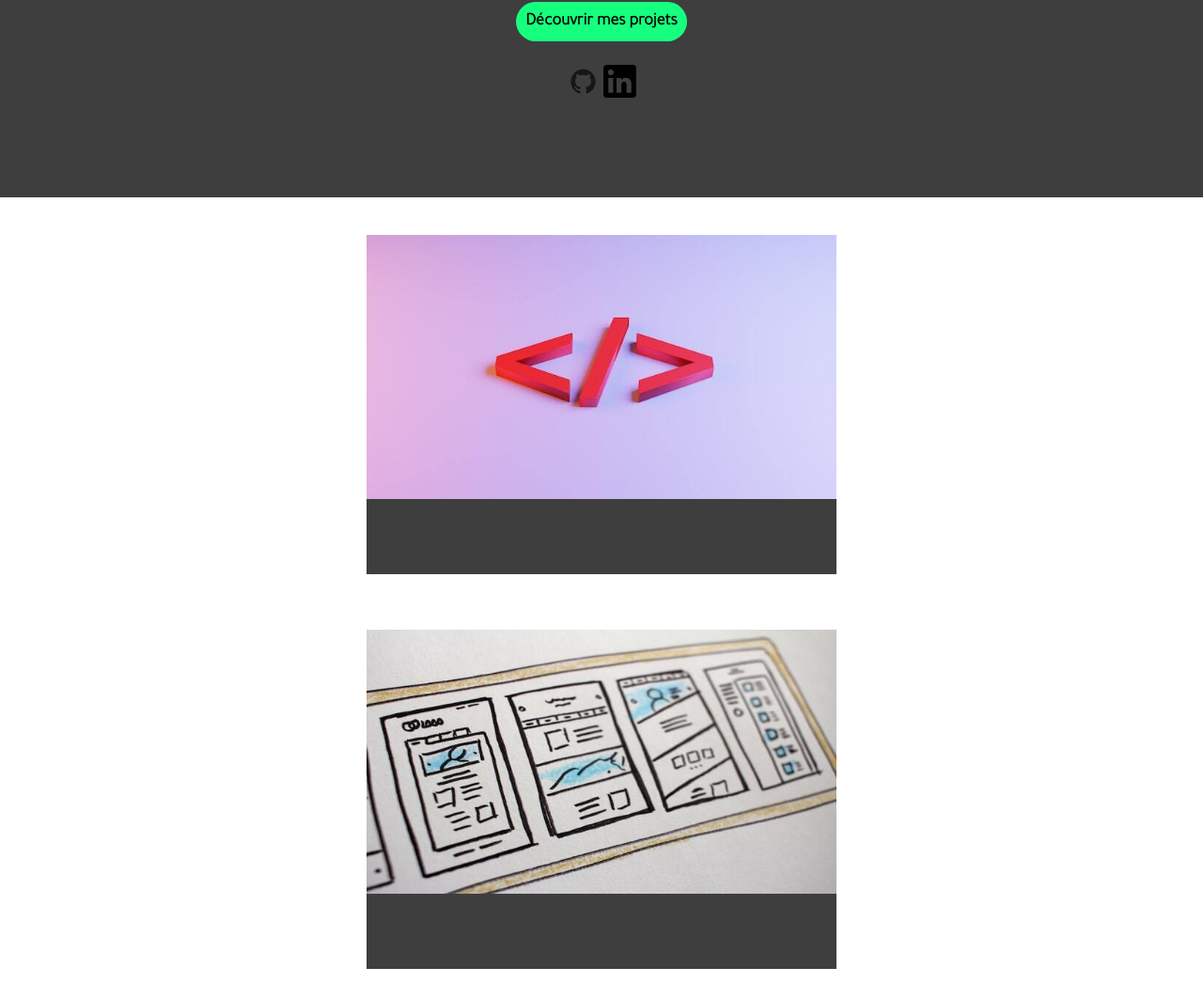
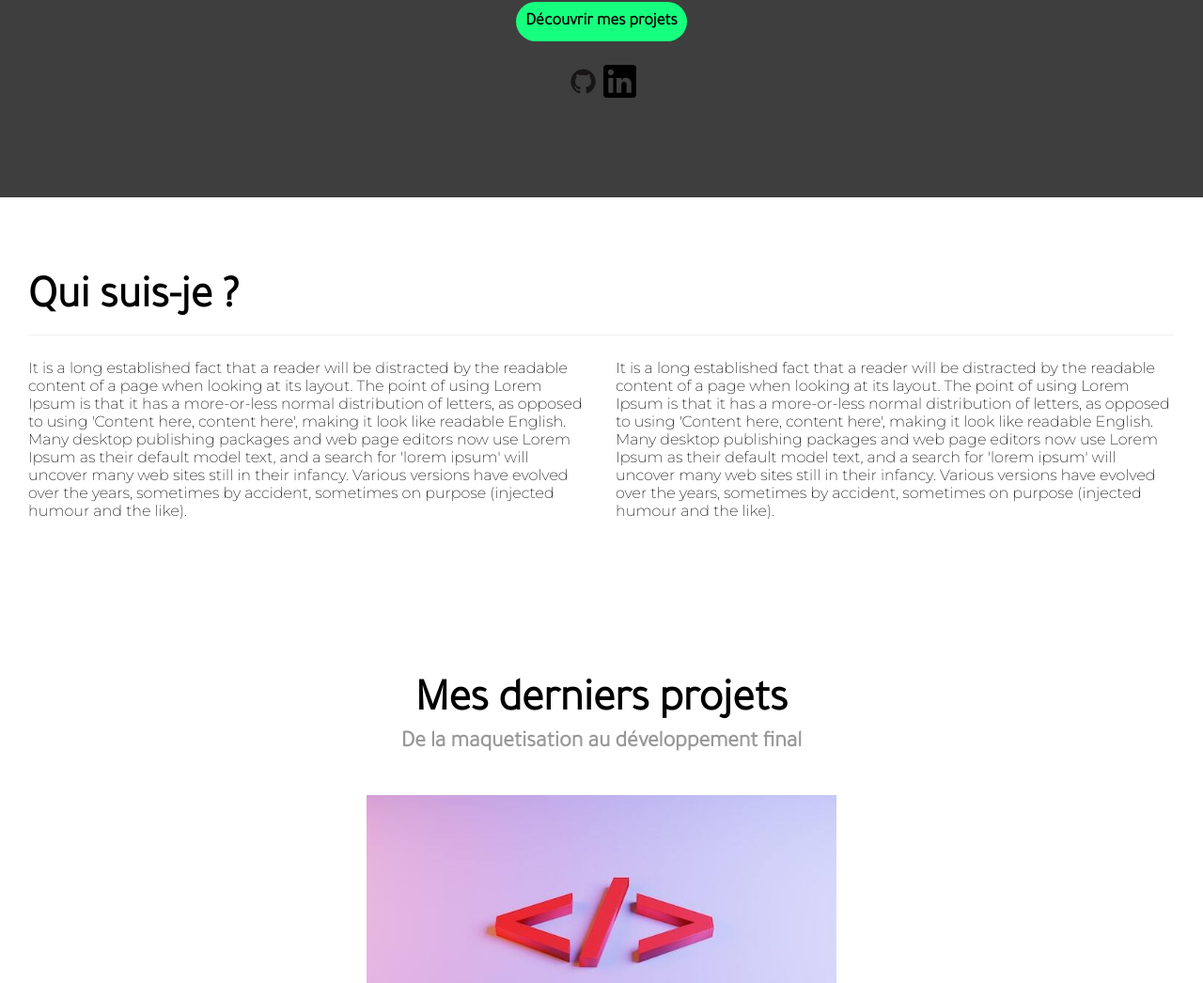
Before and after one commit to Theoode/Portfolio, a PHP site: page / in a window 1280 px wide. Shown: the part 529-1575 px from the top of the page at 94% size. Run offline with PHP 8.4, Linux system fonts and the light colour scheme; some web fonts are replaced.

Commit message:
Modification générales html/CSS

```diff
--- a/CSS/style.css
+++ b/CSS/style.css
@@ -1,6 +1,6 @@
 @import url('https://fonts.googleapis.com/css2?family=Tilt+Warp&display=swap');
 @import url('https://fonts.googleapis.com/css2?family=Tajawal:wght@300&display=swap');
-
+@import url('https://fonts.googleapis.com/css2?family=Montserrat:wght@200&display=swap');
 /*-----------VARIABLES---------------*/
 
 body{
@@ -19,6 +19,10 @@ h1{
 }
 h2,h3,h4{
     font-family: 'Tajawal', sans-serif;
+}
+
+p{
+    font-family: 'Montserrat', sans-serif;
 }
 
 /*-----HAUT DE PAGE-----*/
@@ -90,8 +94,44 @@ h2,h3,h4{
     height: 35px;
     width: 35px;
 }
+/*--------INFO PERSO----------*/
+
+.info_perso{
+    margin: 80px 30px 30px 30px;
+}
+
+.info_perso h2{
+    font-size: xxx-large;
+}
+
+hr{
+    opacity: 0.1;
+}
+
+.texte{
+    display: flex;
+    gap: 30px;
+}
+
+
+
 
 /*--------GALERIE----------*/
+
+.titre_galerie{
+    text-align: center;
+    margin-top: 150px;
+}
+
+.titre_galerie h2{
+    font-size: xxx-large;
+}
+
+.titre_galerie h3{
+    font-size: x-large;
+    opacity: 0.40;
+}
+
 
 
 .galerie{
--- a/index.html
+++ b/index.html
@@ -29,18 +29,37 @@
         </nav>
     </div>
 
+</div>
 
+<div class="info_perso">
+    <h2> Qui suis-je ?</h2>
+    <hr>
+    <div class="texte">
+         <p>
+            It is a long established fact that a reader will be distracted by the readable content of a page when looking
+            at its layout. The point of using Lorem Ipsum is that it has a more-or-less normal distribution of letters,
+            as opposed to using 'Content here, content here', making it look like readable English. Many desktop publishing
+            packages and web page editors now use Lorem Ipsum as their default model text, and a search for 'lorem ipsum'
+            will uncover many web sites still in their infancy. Various versions have evolved over the years, sometimes by
+            accident, sometimes on purpose (injected humour and the like).
+        </p>
 
-
-
-
-
+         <p>
+            It is a long established fact that a reader will be distracted by the readable content of a page when looking
+             at its layout. The point of using Lorem Ipsum is that it has a more-or-less normal distribution of letters,
+             as opposed to using 'Content here, content here', making it look like readable English. Many desktop publishing
+            packages and web page editors now use Lorem Ipsum as their default model text, and a search for 'lorem ipsum'
+            will uncover many web sites still in their infancy. Various versions have evolved over the years, sometimes by
+            accident, sometimes on purpose (injected humour and the like).
+        </p>
+    </div>
 </div>
 
 
-
-
-
+<div class="titre_galerie">
+    <h2>Mes derniers projets</h2>
+    <h3>De la maquetisation au développement final</h3>
+</div>
 
 
     <div class="galerie">
@@ -67,20 +86,7 @@
 
 </body>
 
-<footer>
-    <div>
-        <nav>
-            <ul>
-                <h3>Les liens</h3>
-                <a href="#container_photo"><h3>A propos</h3></a>
-                <a href="#projet"><h3>Mes projets</h3></a>
-                <a href="mailto:theoquennehenpro@gmail.com"><h3>Contact</h3></a>
-            </ul>
-        </nav>
-        <h4>Copyright © Portfolio Quennehen Théo </h4>
-        <img src="medias/creative.png">
-    </div>
-</footer>
+
 
 
 </div>
```
Also changed, not shown: other parts of CSS/style.css (+0 -33 lines).
